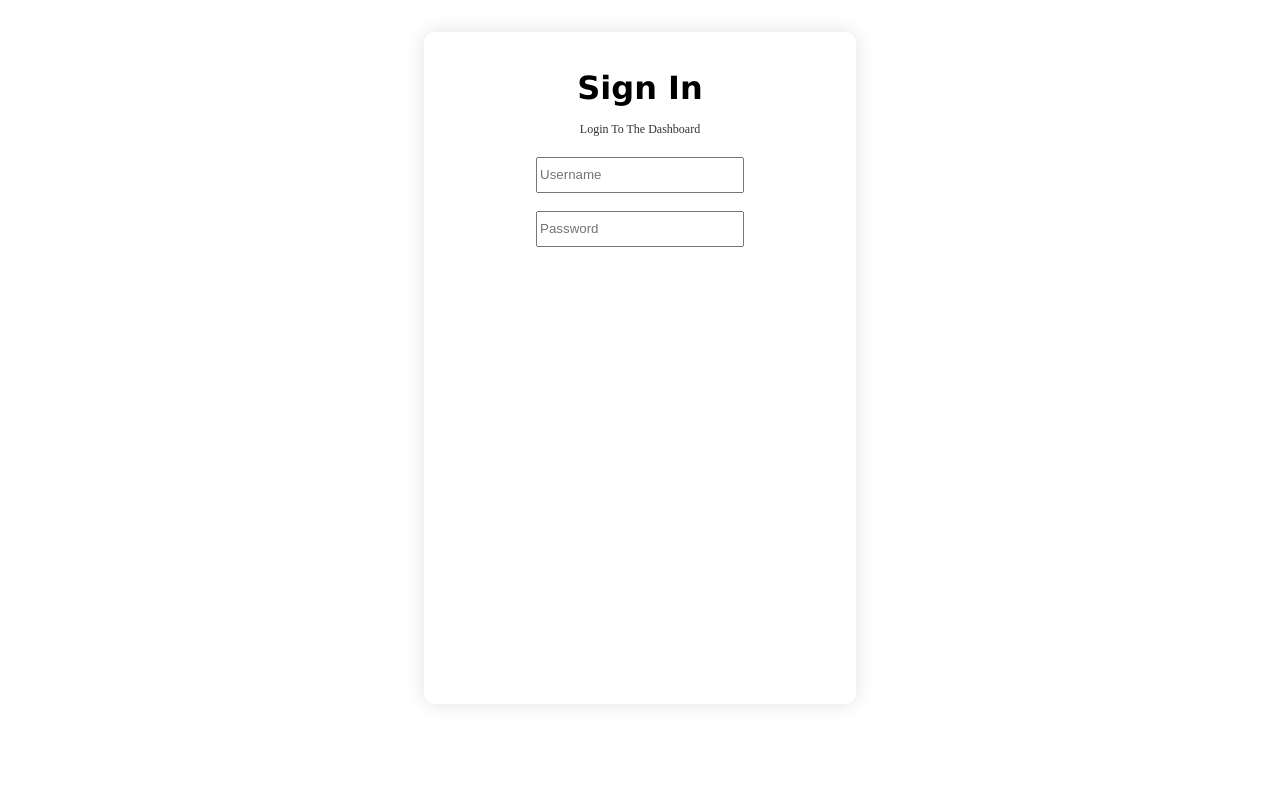
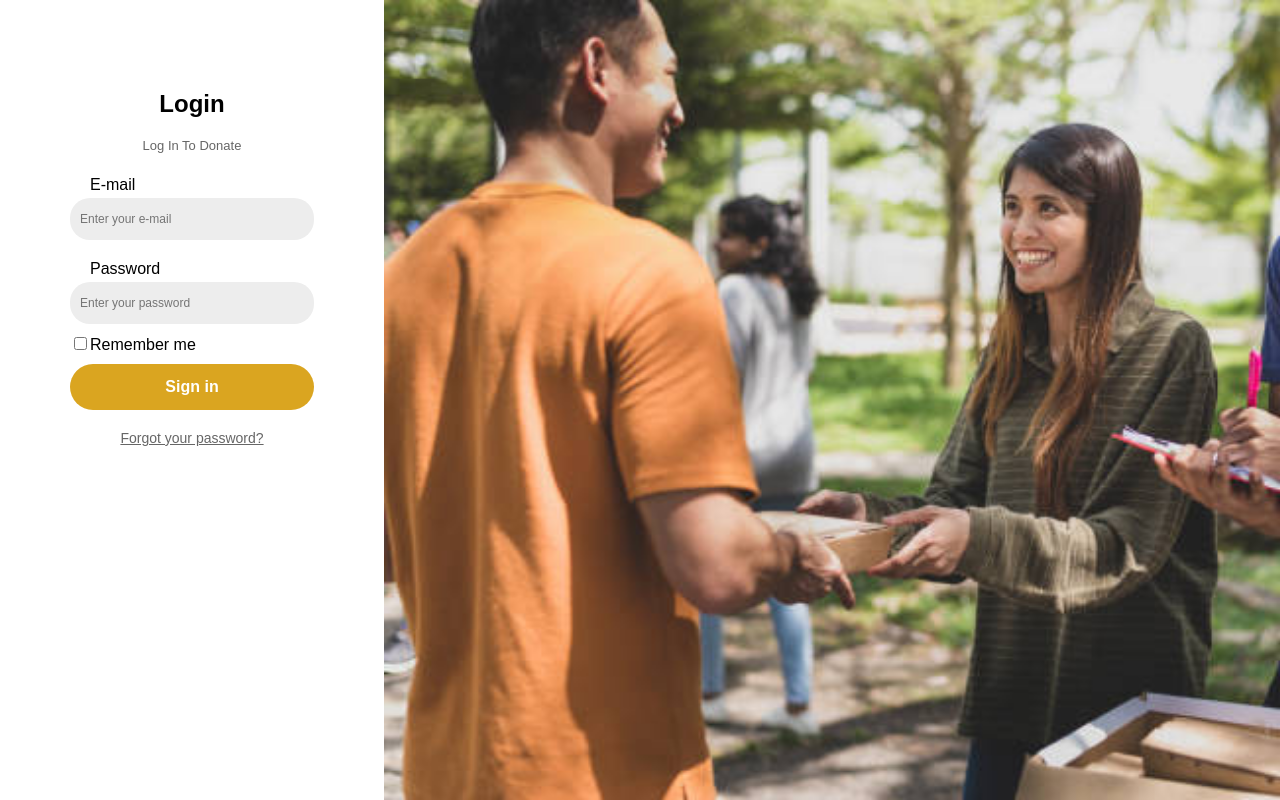
Before and after one commit to joshuadaliva/charitydonation.github.io, a plain HTML site: page signin.html in a window 1280 px wide. Drawn offline with Linux system fonts and the light colour scheme.

Commit message:
full login page

```diff
--- a/css/footer.css
+++ b/css/footer.css
@@ -52,3 +52,6 @@
          color: rgb(187, 198, 207);
          line-height: 2rem;
       }
+      .linksocial:hover {
+         color: goldenrod;
+      }
--- a/css/index.css
+++ b/css/index.css
@@ -7,8 +7,11 @@
          padding:0;
          -ms-text-size-adjust:100%;
          -webkit-text-size-adjust:100%;
+         font-family: 'Roboto', sans-serif;
+
       }
       body {
+
          height: auto;
          display: flex;
          margin:0;
@@ -22,7 +25,7 @@
       }
       article {
          height: auto;
-         background:grey;
+         background: #e6e6e6;
       }
       .bg{
          display:flex;
@@ -52,11 +55,10 @@
          top: -10px;
       }
       header > h2{
-         font-family: 'Roboto', sans-serif;
          font-size: 1.5rem;
          white-space: nowrap;
          width:100%;
-         margin-right:5rem ;
+         margin-right:10rem ;
       }
       nav{
          width:100%;
@@ -90,7 +92,9 @@
       }
       .main-information > p{
          font-family: 'Roboto', sans-serif;
-         color: aliceblue;
+         font-size: 15px;
+         text-align: justify;
+         color: ghostwhite;
       }
       #signin{
          text-decoration: none;
@@ -99,7 +103,7 @@
          outline: none;
          border:none;
          margin-right:4rem;
-         margin-left: 4rem;
+         margin-left: 1rem;
          color:white;
          font-size:1.3rem;
          transition-duration: 0.5;
@@ -130,11 +134,6 @@
          z-index: 1;
          overflow: hidden;
       }
-
-      .btn:hover {
-         color: black;
-      }
-
       .btn:after {
          content: "";
          background: #FCAE1E;
@@ -145,7 +144,6 @@
          top: 0;
          bottom: 0;
          transform: skewX(-45deg) scale(0, 1);
-         box-shadow: 5px 5px solid black;
          transition: all 0.5s;
       }
 
@@ -157,7 +155,7 @@
       #sub-information{
          width:100%;
          height:130vh;
-         background:#e6e6e6;
+         background:white;
          position:absolute;
          display: flex;
          flex-wrap: wrap;
@@ -248,7 +246,7 @@
          margin-top: auto;
          width:100%;
          height:auto;
-         background:white;
+         background:#e6e6e6;
          display: flex;
          flex-wrap: wrap;
          justify-content: center;
@@ -259,7 +257,7 @@
          max-width: 100%;
          height:auto;
          display:flex;
-         background:white;
+         background:#e6e6e6;
          justify-content: space-between;
          align-content: center;
       }
--- a/css/signin.css
+++ b/css/signin.css
@@ -1,38 +1,138 @@
-body{
-	height: auto;
-    display: flex;
-    margin:0;
-    padding:0;
-    flex-direction: column;
-    margin: 0;
-    background: white;
+* {
+  box-sizing: border-box;
 }
-.login-box{
-	margin-top: 2rem;
-	padding: 1rem;
-	max-width: 25rem;
-	height: 80vh;
-	box-shadow: 0 0 20px rgba(0,0,0,0.12);
-	border-radius: 10px;
+body {
+  margin: 0;
+  font-family: sans-serif;
 }
-.login-box > p {
-	line-height: 0;
-	color: #333333;
-	font-size: 12px;
+a {
+  color: #666;
+  font-size: 14px;
+  display: block;
 }
-.login-box > h1 {
-	font-family: verdana;
+.login-title {
+  text-align: center;
 }
-.email{
-	margin-top: 1rem;
-	width: 50%	;
-	height: 30px;
-	outline:none;
-	color:#333333;
+#login-page {
+  display: flex;
 }
-.password{
-	width: 50%	;
-	height: 30px;
-	outline:none;
-	color:#333333;
+.notice {
+  font-size: 13px;
+  text-align: center;
+  color: #666;
 }
+.login {
+  width: 30%;
+  height: 100vh;
+  background: #FFF;
+  padding: 70px;
+}
+.login a {
+  margin-top: 20px;
+  text-align: center;
+}
+.form-login {
+  display: flex;
+  flex-wrap: wrap;
+  align-items: center;
+  align-content: center;
+}
+.form-login label {
+  text-align: left;
+  font-size: 16px;
+  margin-top: 10px;
+  margin-left: 20px;
+  display: block;
+  color: black;
+}
+.input-email,
+.input-password {
+  width: 100%;
+  background: #ededed;
+  border-radius: 20px;
+  margin: 4px 0 10px 0;
+  padding: 10px;
+  display: flex;
+}
+.icon {
+  padding: 4px;
+  color: #666;
+  min-width: 30px;
+  text-align: center;
+}
+input[type="email"],
+input[type="password"] {
+  width: 100%;
+  border: 0;
+  background: none;
+  font-size: 12px;
+  padding: 4px 0;
+  outline: none;
+}
+.checkbox{
+	font-size: 10px;
+}
+button[type="submit"] {
+  width: 100%;
+  border: 0;
+  border-radius: 25px;
+  padding: 14px;
+  background: goldenrod;
+  color: #FFF;
+  display: inline-block;
+  cursor: pointer;
+  font-size: 16px;
+  font-weight: bold;
+  margin-top: 10px;
+  transition: ease all 0.3s;
+}
+button[type="submit"]:hover {
+  opacity: 0.9;
+}
+.background {
+  width: 70%;
+  padding: 40px;
+  height: 100vh;
+  background-image: url("story4.jpg");
+  background-size: cover;
+  display: flex;
+  flex-wrap: wrap;
+  align-items: flex-end;
+  justify-content: flex-end;
+  align-content: center;
+  flex-direction: row;
+}
+.background h1 {
+  max-width: 420px;
+  color: #FFF;
+  text-align: right;
+  padding: 0;
+  margin: 0;
+}
+.background p {
+  max-width: 650px;
+  color: #1a1a1a;
+  font-size: 15px;
+  text-align: right;
+  padding: 0;
+  margin: 15px 0 0 0;
+}
+.created {
+  margin-top: 40px;
+  text-align: center;
+}
+.created p {
+  font-size: 13px;
+  font-weight: bold;
+  color: #008552;
+}
+.created a {
+  color: #666;
+  font-weight: normal;
+  text-decoration: none;
+  margin-top: 0;
+}
+.checkbox label {
+  display: inline;
+  margin: 0;
+}
--- a/signin.html
+++ b/signin.html
@@ -7,15 +7,30 @@
 	<link rel="stylesheet" type="text/css" href="css/signin.css">
 </head>
 <body>
-	<center>
-		<div class="login-box">
-			<h1>Sign In</h1>
-			<p>Login To The Dashboard</p>
-			<form>
-				<input type="text" name="email" placeholder="Username" class="email"><br><br>
-				<input type="password" name="email" placeholder="Password" class="password">
-			</form>
-		</div>
-	</center>
+	<div id="login-page">
+  		<div class="login">
+    		<h2 class="login-title">Login</h2>
+    			<p class="notice">Log In To Donate</p>
+    				<form class="form-login">
+      					<label for="email">E-mail</label>
+      				<div class="input-email">
+        				<input type="email" name="email" placeholder="Enter your e-mail" required>
+      					</div>
+      				<label for="password">Password</label>
+      					<div class="input-password">
+        					<input type="password" name="password" placeholder="Enter your password" required>
+      						</div><br>
+      							<div class="checkbox">
+        					<label for="remember">
+          					<input type="checkbox" name="remember" class="checkbox">Remember me
+        				</label>
+      				</div>
+      				<button type="submit">Sign in</button>
+    		</form>
+      		<a href="#">Forgot your password?</a>
+  		</div>
+  			<div class="background">
+  				</div>
+</div>
 </body>
 </html>
```
Also changed, not shown: css/whatcanyoudo.css (+5 -5 lines), index.html (+13 -18 lines), css/story4.jpg (added), images/payment.jpg (added), images/payment2.png (added), images/payment3.jpg (added), images/story1.jpg (added), images/story2.jpg (added), images/story4.jpg (added), images/work1.jpg (added), images/work2.jpg (added), images/work3.jpg (added), 1 other file.
